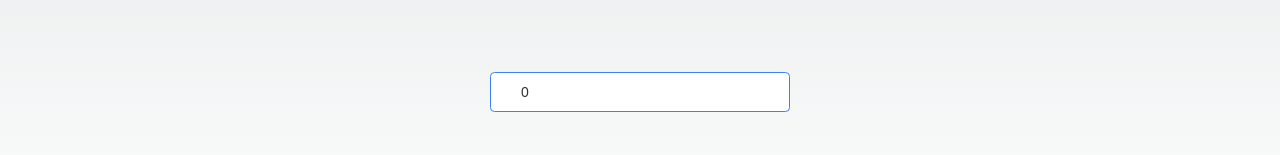
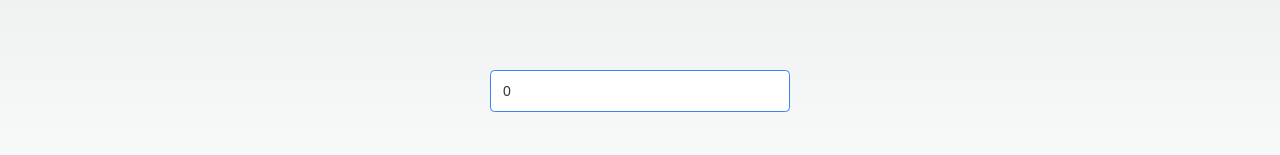
Before and after one commit to alexkham/calculator-app-production, a Next.js app: page / in a window 1280 px wide. Shown: the part 505-660 px from the top of the page. Built offline with nearby package versions, Linux system fonts and the light colour scheme.

Commit message:
input padding

```diff
--- a/app/components/binary-numbers-demo/BinaryNumbersDemo.css
+++ b/app/components/binary-numbers-demo/BinaryNumbersDemo.css
@@ -100,14 +100,14 @@ div{
     color: #333;
     font-size: 0.875rem;
     border-radius: 0.275rem;
-    padding: 0.625rem 1.25rem;
+    padding: 12px;
     outline: none;
     transition: border 0.2s;
     align-content: center;
     justify-content: center;
     display: inline-block;
-    padding-bottom: -5px;
-    padding-left: 30px;
+
+
   }
 
   sup{
```
